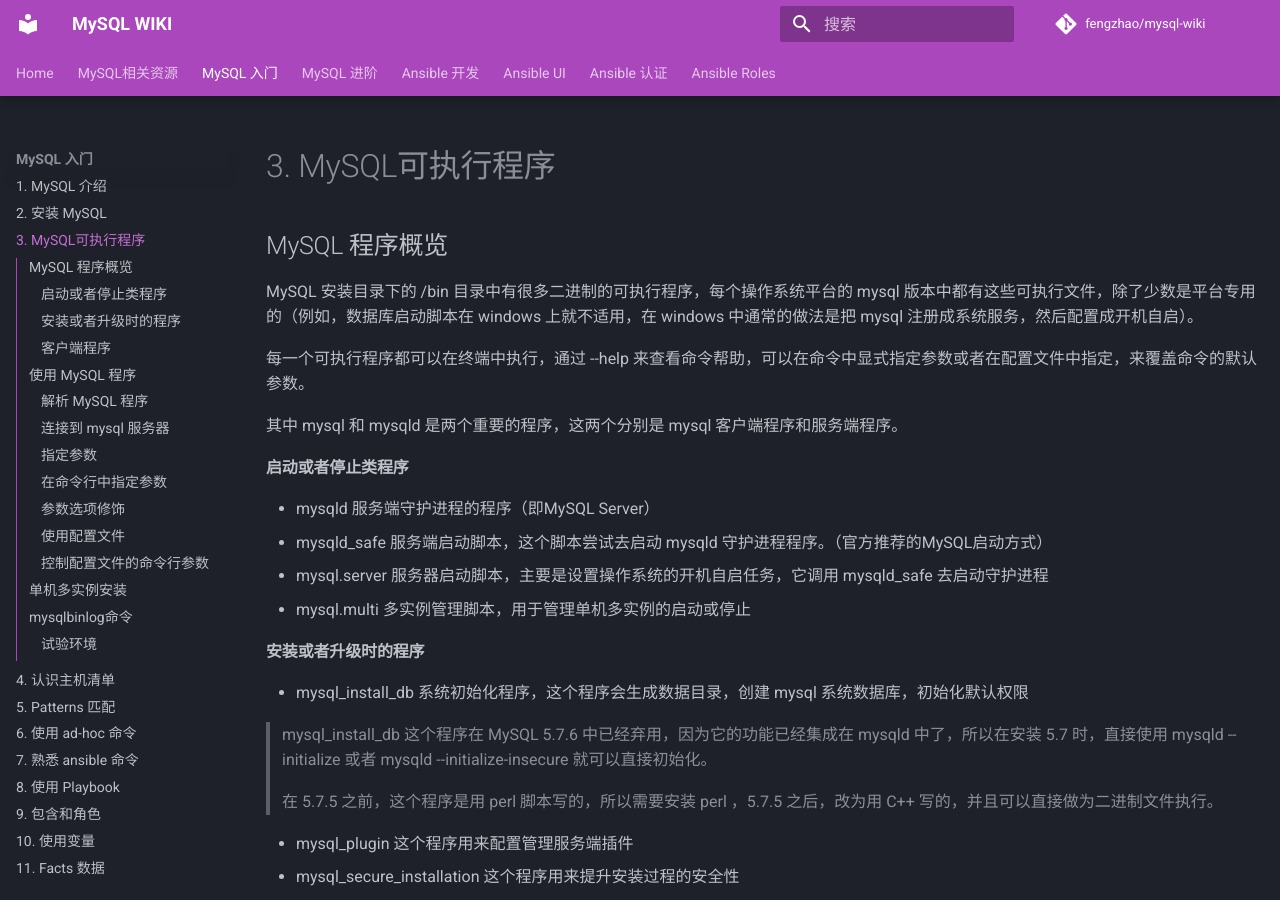
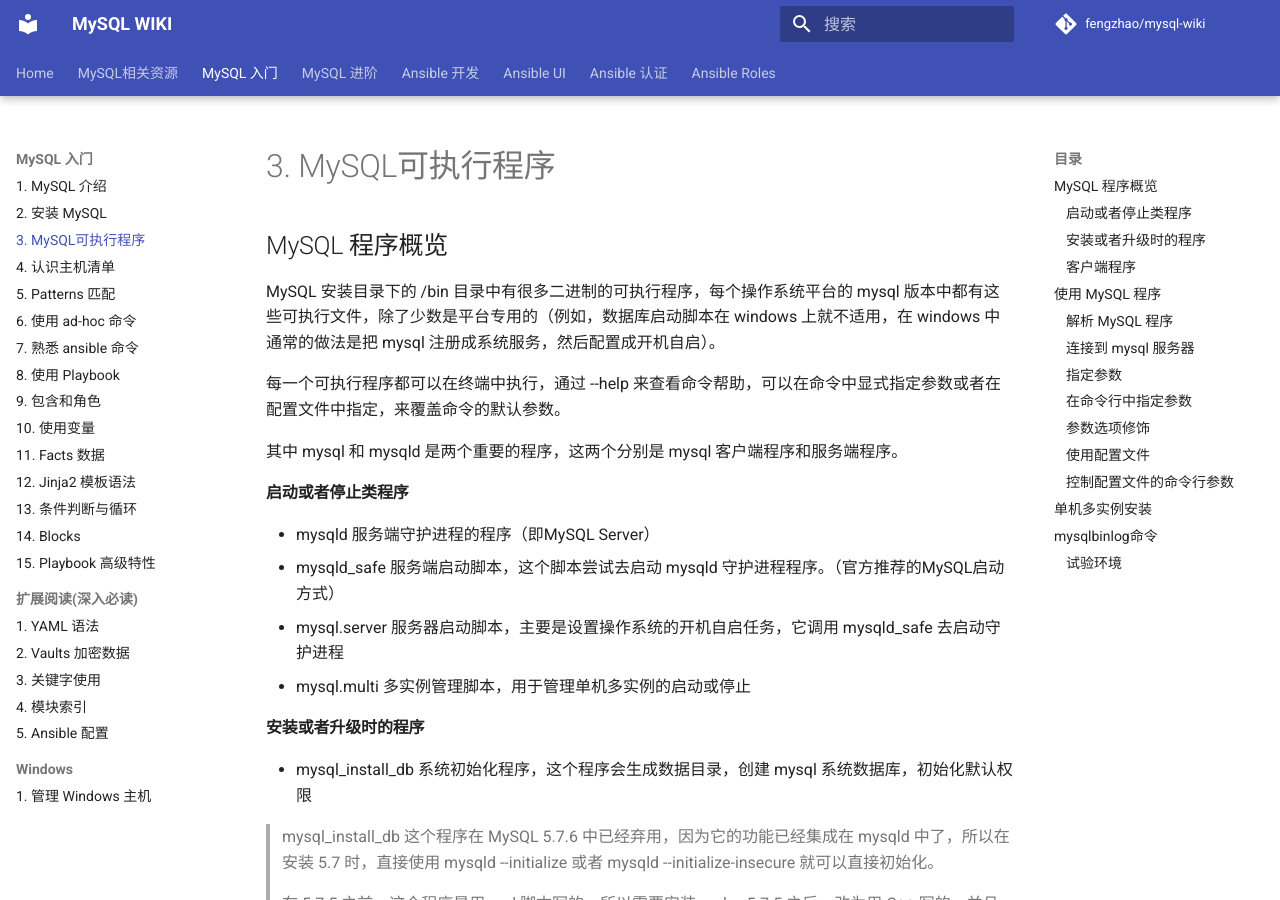
Before and after one commit to fengzhaowiki/mysql-wiki, an MkDocs documentation site: the page built from docs/basic/3.mysql_execute_command.md, in a window 1280 px wide and 900 px high. Built offline with MkDocs 1.6.1 and Material for MkDocs 9.7.7, drawn with Linux system fonts in a browser that asks for light colours; comment, search, counter and statistics services are not loaded.

Commit message:
update stylesheet

```diff
--- a/mkdocs.yml
+++ b/mkdocs.yml
@@ -18,12 +18,10 @@ theme:
     - navigation.tabs.sticky
     - navigation.sections
     - navigation.top
-    - navigation.expand
-    - toc.integrate
 
   palette:
-    scheme: slate
-    primary: "purple"
+    scheme: default
+    primary: "indigo"
     accent: "indigo"
   font:
     text: "Roboto"
```
